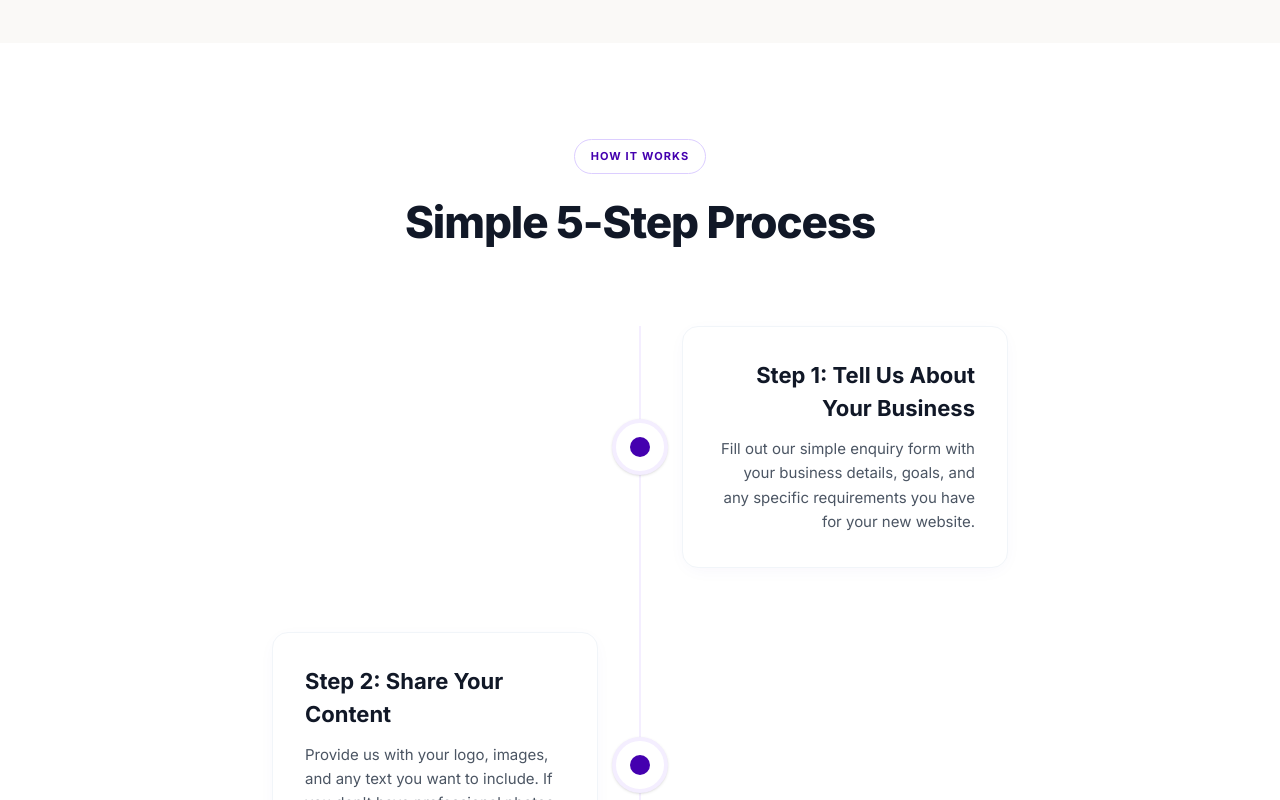
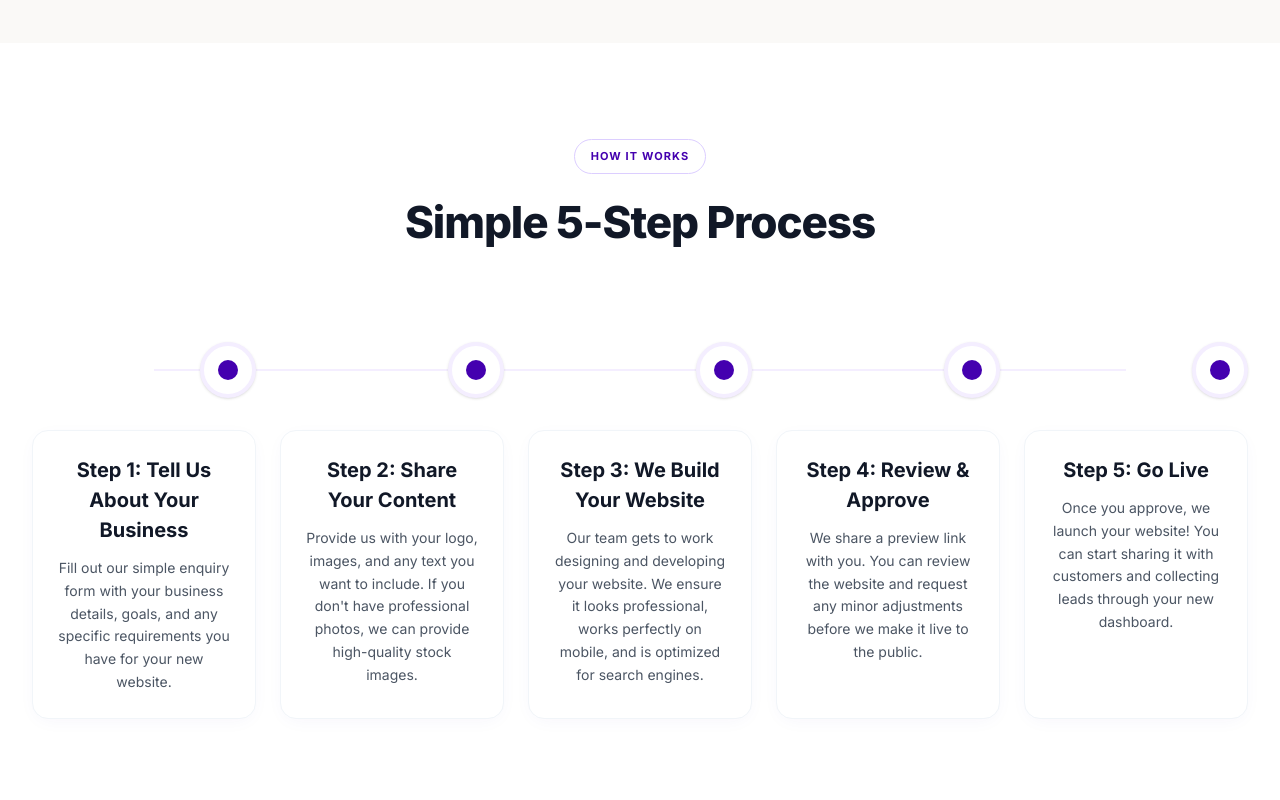
Before and after one commit to zehracodes29/landingpage, a Next.js app in the folder pagemistri-landing/: page / in a window 1280 px wide. Shown: the part 2840-3640 px from the top of the page. Built offline with nearby package versions, Linux system fonts and the light colour scheme.

Commit message:
feat: implement Process component to landing page display

```diff
--- a/pagemistri-landing/src/components/Process/Process.jsx
+++ b/pagemistri-landing/src/components/Process/Process.jsx
@@ -29,8 +29,8 @@ const steps = [
 const Process = () => {
   return (
     <section className="py-24 bg-white relative overflow-hidden">
-      <div className="max-w-4xl mx-auto px-6 lg:px-8 relative z-10">
-        <div className="text-center mb-20">
+      <div className="max-w-[1400px] mx-auto px-6 lg:px-8 relative z-10">
+        <div className="text-center mb-16 md:mb-24">
           <div className="mb-6">
             <SectionBadge>HOW IT WORKS</SectionBadge>
           </div>
@@ -40,31 +40,34 @@ const Process = () => {
         </div>
 
         <div className="relative">
-          {/* Vertical Line */}
-          <div className="absolute left-[27px] top-0 bottom-0 w-[2px] bg-[#F4EEFF] md:left-1/2 md:-ml-[1px]" />
+          {/* Mobile Vertical Line */}
+          <div className="absolute left-[27px] top-0 bottom-0 w-[2px] bg-[#F4EEFF] md:hidden" />
 
-          <div className="space-y-16">
+          {/* Desktop Horizontal Line */}
+          <div className="hidden md:block absolute top-[27px] left-[10%] right-[10%] h-[2px] bg-[#F4EEFF]" />
+
+          <div className="flex flex-col md:flex-row md:items-stretch space-y-12 md:space-y-0 md:gap-6 relative z-10">
             {steps.map((step, index) => (
               <motion.div
                 key={index}
                 initial={{ opacity: 0, y: 30 }}
                 whileInView={{ opacity: 1, y: 0 }}
                 viewport={{ once: true, margin: "-100px" }}
-                transition={{ duration: 0.6 }}
-                className={`relative flex items-center ${index % 2 === 0 ? 'md:flex-row-reverse' : 'md:flex-row'} flex-col md:justify-between`}
+                transition={{ duration: 0.6, delay: index * 0.1 }}
+                className="relative flex flex-row md:flex-col items-start w-full md:flex-1"
               >
                 {/* Timeline Dot */}
-                <div className="absolute left-0 md:left-1/2 w-14 h-14 rounded-full bg-white border-4 border-[#F4EEFF] flex items-center justify-center -ml-[0px] md:-ml-7 shadow-sm z-10">
+                <div className="w-14 h-14 shrink-0 rounded-full bg-white border-4 border-[#F4EEFF] flex items-center justify-center z-10 md:mx-auto mr-6 md:mr-0 md:mb-8 shadow-sm">
                   <div className="w-5 h-5 rounded-full bg-[#4400AF]" />
                 </div>
 
                 {/* Content Card */}
-                <div className={`w-full md:w-[45%] pl-20 md:pl-0 ${index % 2 === 0 ? 'md:pr-12 md:text-right' : 'md:pl-12'}`}>
-                  <div className="bg-white rounded-2xl p-8 shadow-[0_4px_20px_-5px_rgba(68,0,175,0.05)] border border-slate-100 hover:shadow-[0_15px_35px_-5px_rgba(68,0,175,0.1)] transition-all duration-300 hover:-translate-y-1">
-                    <h3 className="text-[22px] font-bold text-[#111827] mb-3">
+                <div className="w-full flex-1 flex">
+                  <div className="w-full bg-white rounded-2xl p-6 shadow-[0_4px_20px_-5px_rgba(68,0,175,0.05)] border border-slate-100 hover:shadow-[0_15px_35px_-5px_rgba(68,0,175,0.1)] transition-all duration-300 hover:-translate-y-1 flex flex-col md:text-center">
+                    <h3 className="text-[18px] xl:text-[20px] font-bold text-[#111827] mb-3">
                       {step.title}
                     </h3>
-                    <p className="text-[#4B5563] leading-relaxed text-[15px]">
+                    <p className="text-[#4B5563] leading-relaxed text-[14px]">
                       {step.description}
                     </p>
                   </div>
```
